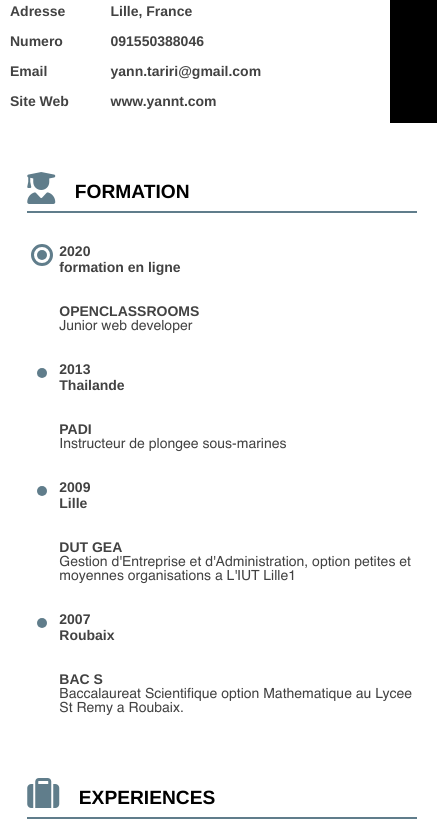
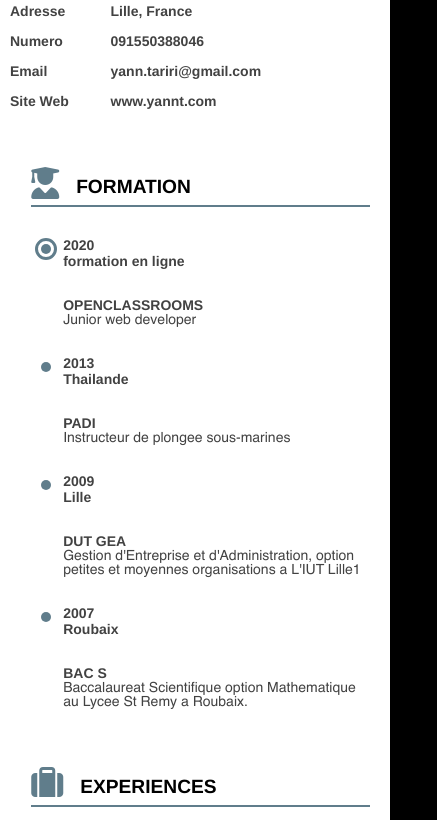
Before and after one commit to anobayann/projet2OCR, a plain HTML site: page index.html in a window 390 px wide. Shown: the part 642-1462 px from the top of the page, 437 px wide, since content can reach past the window. Drawn offline with Linux system fonts and the light colour scheme.

Commit message:
mise en page

```diff
--- a/yanncv.css
+++ b/yanncv.css
@@ -50,9 +50,13 @@ h3
 {
 	width: 70%;
 	background: white;
-    padding-left: 7%;
+    padding-left: 8%;
     padding-right: 5%;
+
+
 }
+
+
 
 /*photo id*/
 #presentation img
@@ -229,6 +233,7 @@ h3
 .allflex p
 {
     min-width: 180px;
+
 }
 
 /*marge de la description ds experiences*/
@@ -324,6 +329,7 @@ li:nth-child(1)::after
         flex-direction: column;
         position: relative;
         width: 100%;
+
     }
 
     #presentation
@@ -332,13 +338,15 @@ li:nth-child(1)::after
         width: 100%;
         background: white;
         display: flex;
-        flex-direction: column
+        flex-direction: column;
     }
 
     #contenu
     {
-        width: 100%;
+        width: 87%;
+
     }
+
     h3
     {
         font-size: 1.2em;
@@ -357,10 +365,7 @@ li:nth-child(1)::after
         flex-direction: column;
 
     }
-    .date
-    {
-        margin-right: 20px;
-    }
+
     .desc
     {
         margin-left: inherit;
```
Also changed, not shown: index.html (line endings or trailing spaces).
